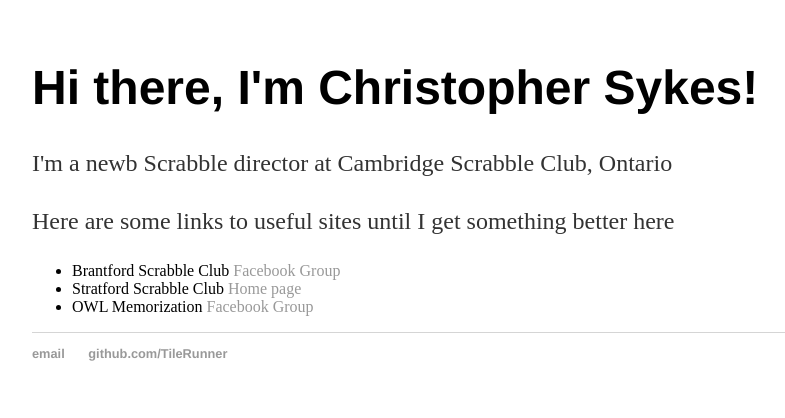
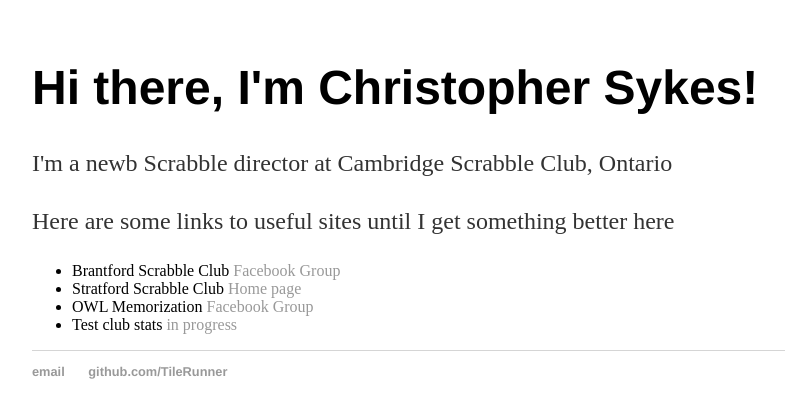
Before and after one commit to TileRunner/tilerunner.github.io, a Jekyll site: the page built from index.html, in a window 1280 px wide. Shown: the top 418 px of the page, without its empty margins (160-945 px from the left). Built offline with Jekyll 4.4.1, drawn with Linux system fonts in a browser that asks for light colours.

Commit message:
Update index.html
Add link to test club stats page

```diff
--- a/index.html
+++ b/index.html
@@ -10,5 +10,6 @@ title: Christopher Sykes
 		<li>Brantford Scrabble Club <a href="https://www.facebook.com/groups/114474462591849/">Facebook Group</a></li>
 		<li>Stratford Scrabble Club <a href="http://emandem.ca/stratfordscrabble/">Home page</a></li>
 		<li>OWL Memorization <a href="https://www.facebook.com/groups/735320253202003/">Facebook Group</a></li>
+		<li>Test club stats <a href="ExcelToHtmlTest.htm">in progress</a></li>
 	</ul>
 </div><!-- /.blurb -->
```
